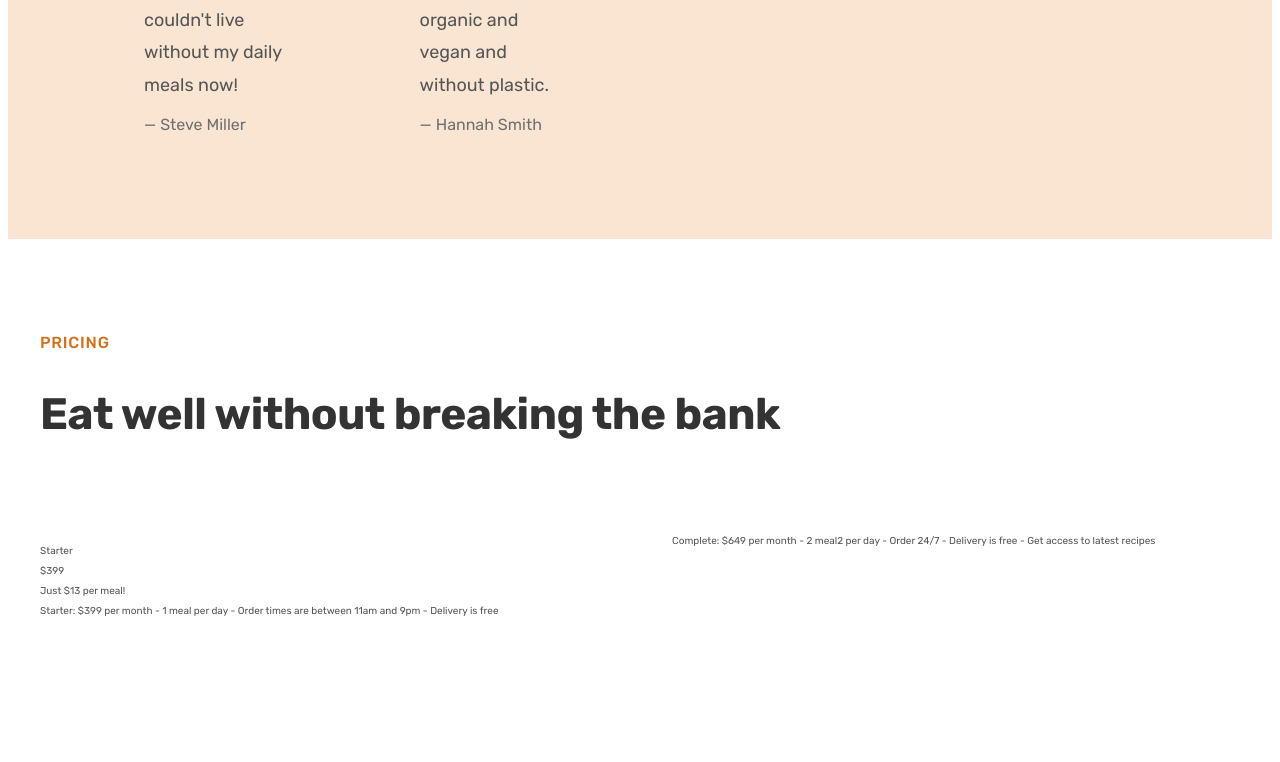
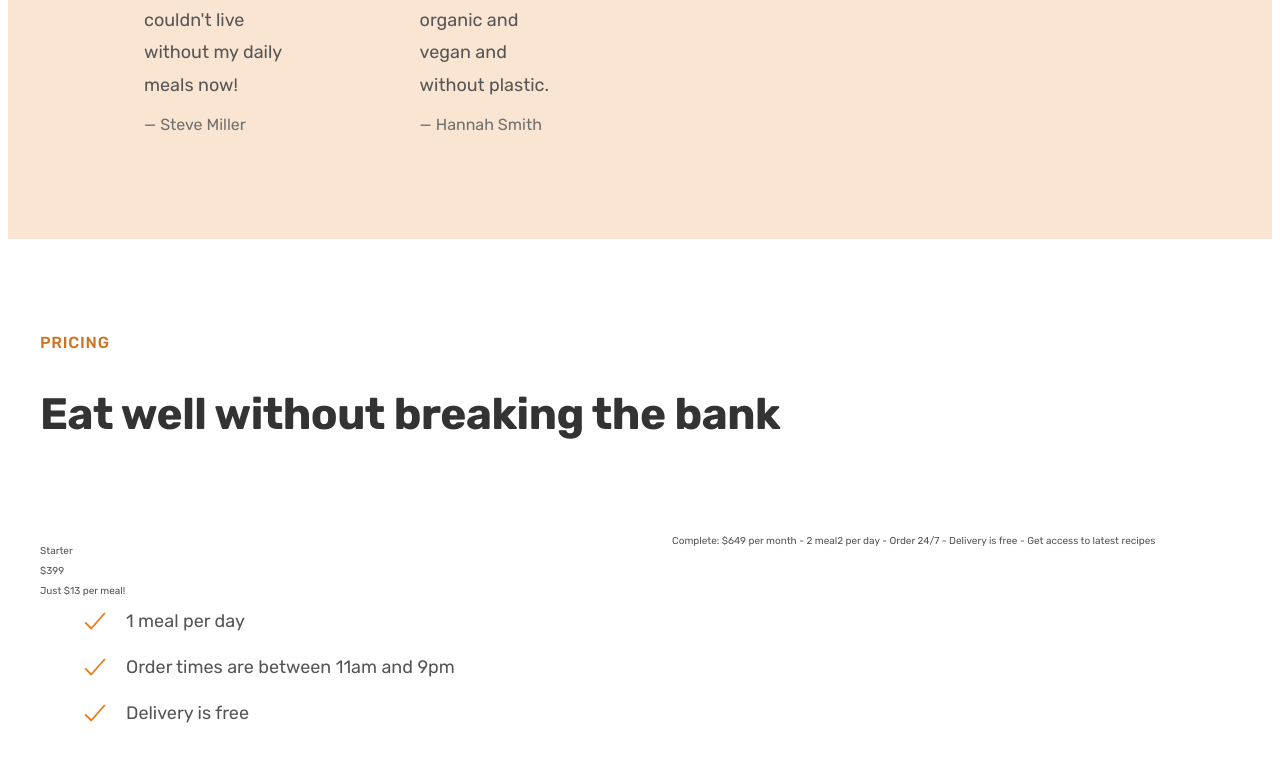
Before and after one commit to dononichols/OmniFood-Site-practice, a plain HTML site: page index.html in a window 1280 px wide. Shown: the part 5271-6033 px from the top of the page. Before the commit the page ends 5991 px from the top, so only its background shows below. Drawn offline with nearby package versions, Linux system fonts and the light colour scheme.

Commit message:
setting up pricing section

```diff
--- a/index.html
+++ b/index.html
@@ -367,12 +367,18 @@
 <p class="plan-name">Starter</p>
 <p class="plan-price"><span>$</span>399</p>
 <p class="plan-text">Just $13 per meal!</p>
+<ul class="list">
+  <li class="list-item">
+    <ion-icon class="list-icon" name="checkmark-outline"></ion-icon><span>1 meal per day</span>
+  </li>
+  <li class="list-item">
+    <ion-icon class="list-icon" name="checkmark-outline"></ion-icon><span>Order times are between 11am and 9pm</span>
+  </li>
+  <li class="list-item">
+    <ion-icon class="list-icon" name="checkmark-outline"></ion-icon><span>Delivery is free</span>
+  </li>
+</ul>
 
-      Starter: $399 per month
-
-- 1 meal per day
-- Order times are between 11am and 9pm
-- Delivery is free
     </div>
 
     <div class="pricing-plan">
```
